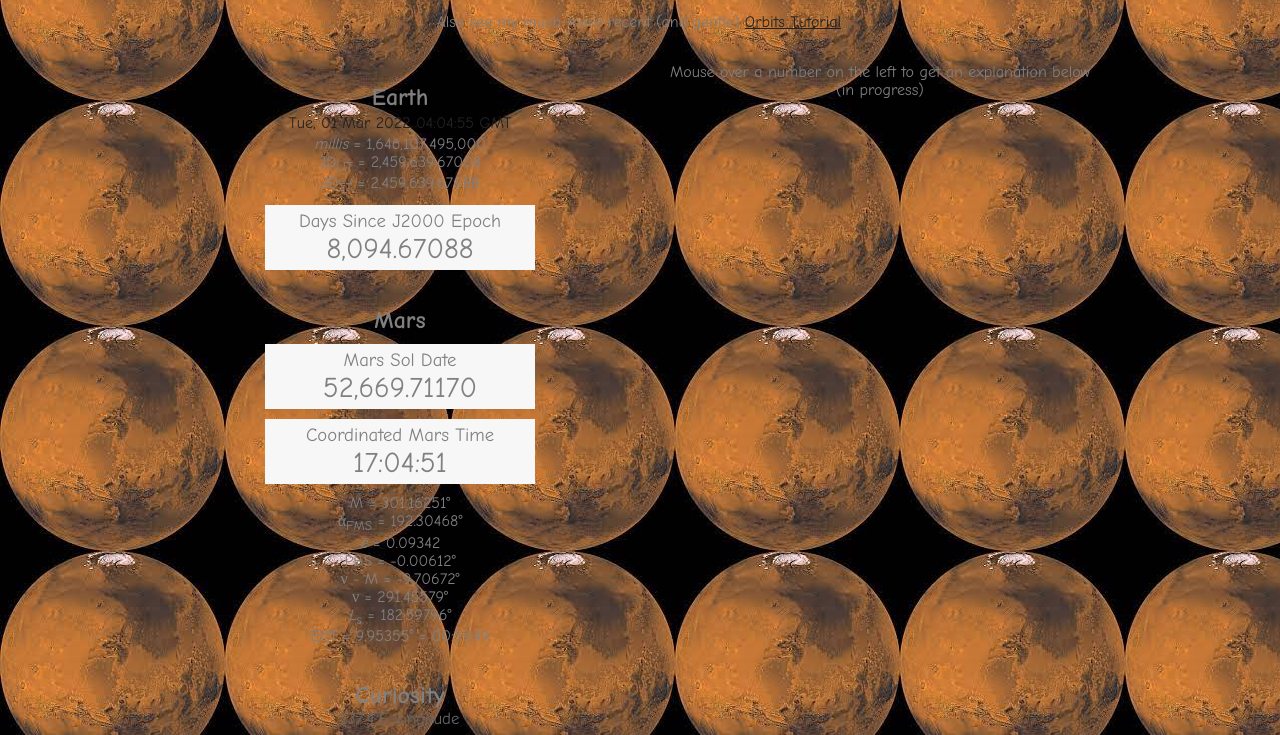
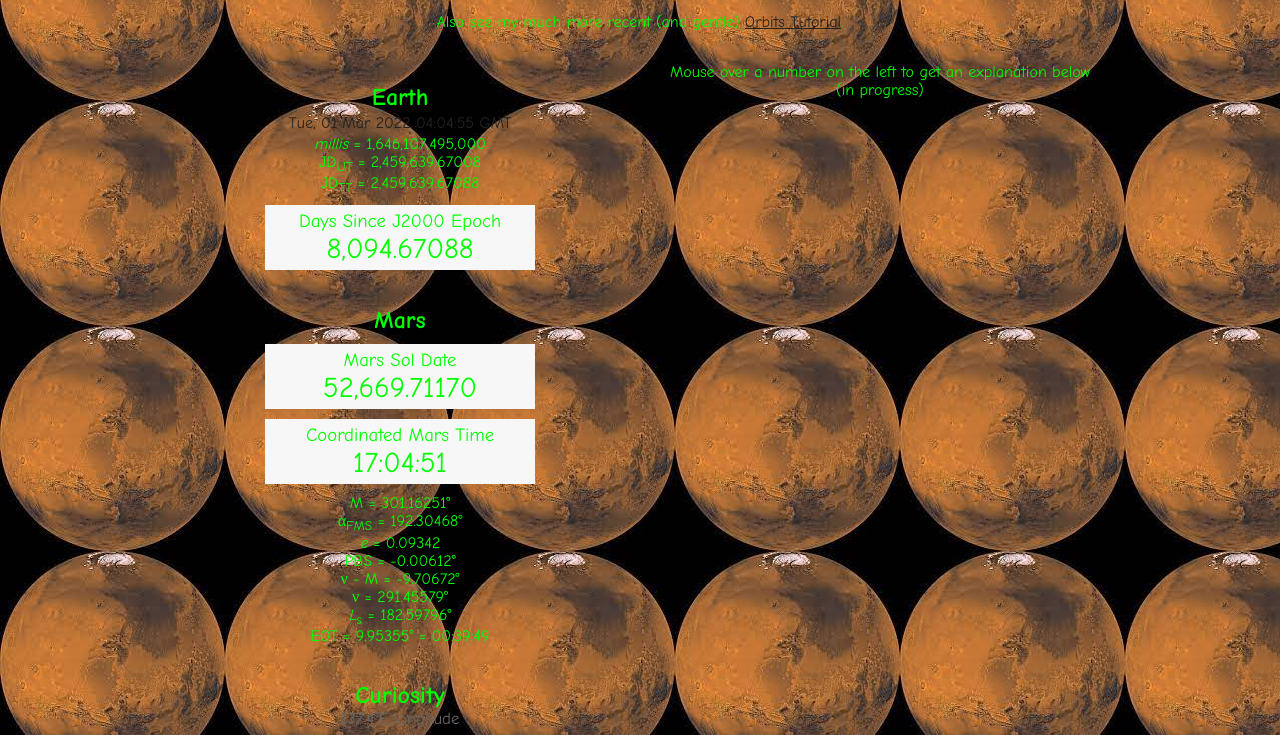
Before and after one commit to ethanArthur/marsClock, a plain HTML site: page index.html in a window 1280 px wide. Shown: the part 124-859 px from the top of the page. Drawn offline with nearby package versions, Linux system fonts and the light colour scheme.

Commit message:
made better

```diff
--- a/index.html
+++ b/index.html
@@ -11,7 +11,7 @@
             body {
                 font-family: "comic sans ms";
                 font-weight: 300;
-                color: grey;
+                color: lime;
                 background-image: url("mars.jpg");
             }
             h1, h2 {
```
